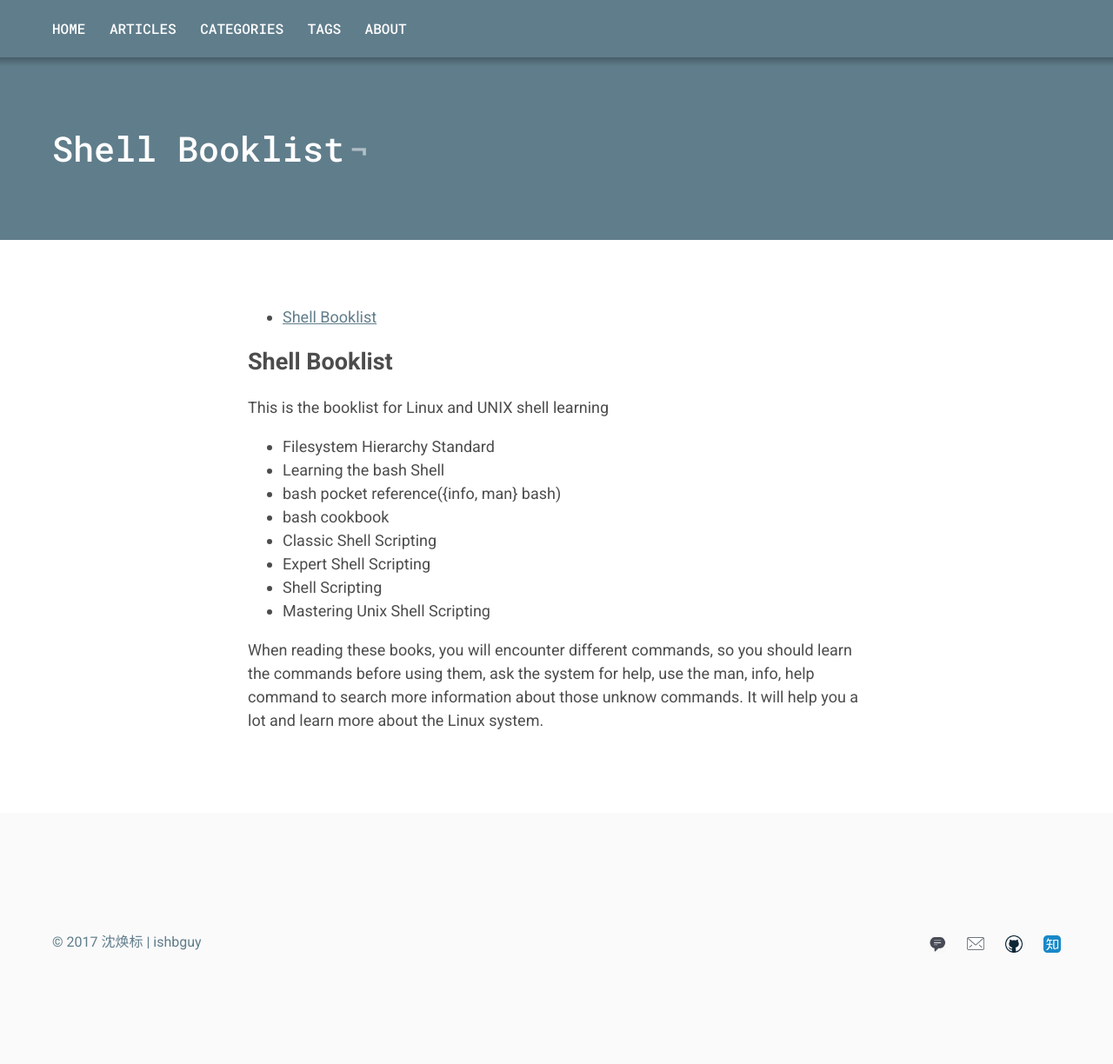
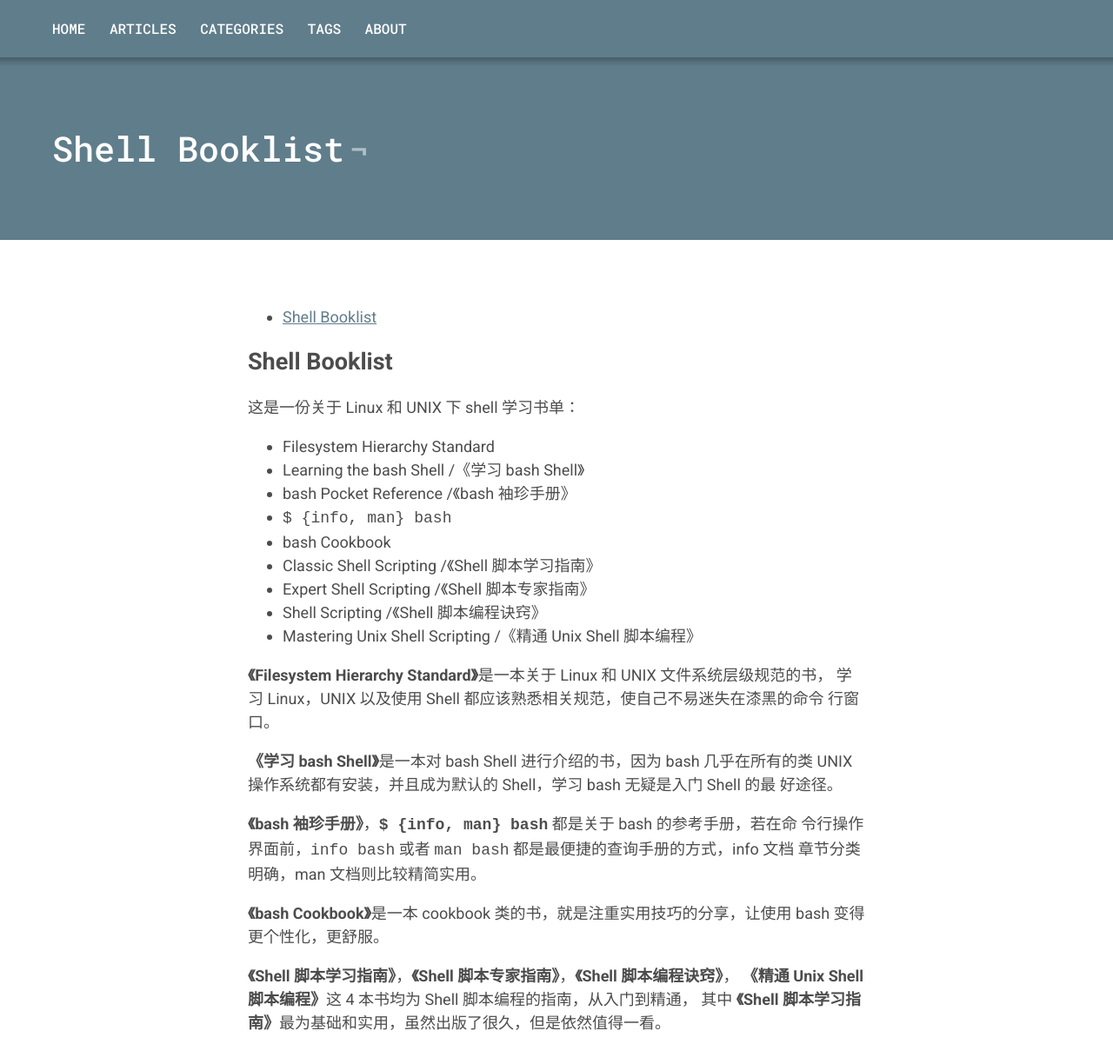
Before and after one commit to ishbguy/ishbguy.github.io, a Jekyll site: the page built from _posts/2017-07-23-Shell-Booklist.md, in a window 1280 px wide and 1400 px high. Shown: the top 1224 px of the window at 87% size. Built offline with Jekyll 4.4.1, drawn with Linux system fonts in a browser that asks for light colours.

Commit message:
Add Chinese content.

```diff
--- a/_posts/2017-07-23-Shell-Booklist.md
+++ b/_posts/2017-07-23-Shell-Booklist.md
@@ -11,18 +11,33 @@ tags: Shell
 
 # Shell Booklist
 
-This is the booklist for Linux and UNIX shell learning
+这是一份关于 Linux 和 UNIX 下 shell 学习书单：
 
 + Filesystem Hierarchy Standard
-+ Learning the bash Shell
-+ bash pocket reference({info, man} bash)
-+ bash cookbook
-+ Classic Shell Scripting
-+ Expert Shell Scripting
-+ Shell Scripting
-+ Mastering Unix Shell Scripting
++ Learning the bash Shell /《学习 bash Shell》
++ bash Pocket Reference /《bash 袖珍手册》
++ `$ {info, man} bash`
++ bash Cookbook
++ Classic Shell Scripting /《Shell 脚本学习指南》
++ Expert Shell Scripting /《Shell 脚本专家指南》
++ Shell Scripting /《Shell 脚本编程诀窍》
++ Mastering Unix Shell Scripting /《精通 Unix Shell 脚本编程》
 
-When reading these books, you will encounter different commands, so you should
-learn the commands before using them, ask the system for help, use the man,
-info, help command to search more information about those unknow commands. It
-will help you a lot and learn more about the Linux system.
+**《Filesystem Hierarchy Standard》**是一本关于 Linux 和 UNIX 文件系统层级规范的书，
+学习 Linux，UNIX 以及使用 Shell 都应该熟悉相关规范，使自己不易迷失在漆黑的命令
+行窗口。
+
+**《学习 bash Shell》**是一本对 bash Shell 进行介绍的书，因为 bash 几乎在所有的类
+ UNIX 操作系统都有安装，并且成为默认的 Shell，学习 bash 无疑是入门 Shell 的最
+ 好途径。
+
+**《bash 袖珍手册》**，**`$ {info, man} bash`** 都是关于 bash 的参考手册，若在命
+令行操作界面前，`info bash` 或者 `man bash` 都是最便捷的查询手册的方式，info 文档
+章节分类明确，man 文档则比较精简实用。
+
+**《bash Cookbook》**是一本 cookbook 类的书，就是注重实用技巧的分享，让使用 bash
+ 变得更个性化，更舒服。
+
+**《Shell 脚本学习指南》**，**《Shell 脚本专家指南》**，**《Shell 脚本编程诀窍》**，
+**《精通 Unix Shell 脚本编程》**这 4 本书均为 Shell 脚本编程的指南，从入门到精通，
+其中 **《Shell 脚本学习指南》**最为基础和实用，虽然出版了很久，但是依然值得一看。
```
